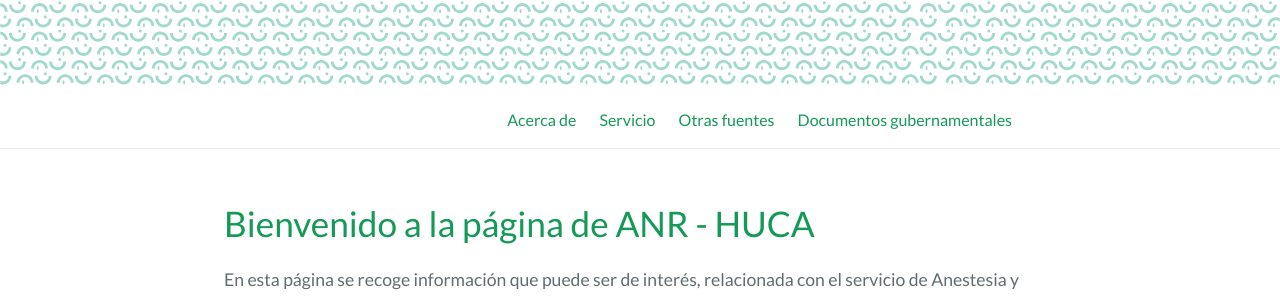
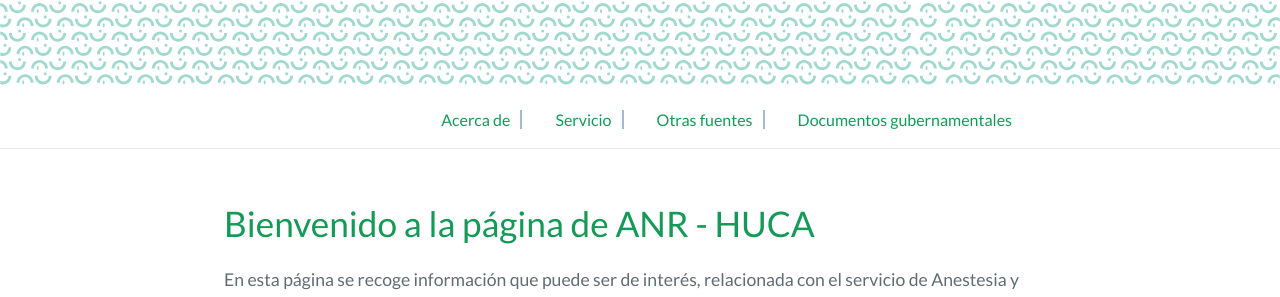
Before and after one commit to anrhuca/anrhuca.github.io, a Jekyll site: the page built from index.md, in a window 1280 px wide. Shown: the part 326-623 px from the top of the page. Built offline with Jekyll 4.4.1, drawn with Linux system fonts in a browser that asks for light colours; our own code applies the rules of GitHub Pages for plain Markdown files.

Commit message:
Pongo barrita entre enlaces del encabezado

```diff
--- a/_sass/blog/_layout.scss
+++ b/_sass/blog/_layout.scss
@@ -44,7 +44,9 @@
 
       // Gaps between nav items, but not on the last one
       &:not(:last-child) {
-        margin-right: 20px;
+        margin-right: 30px;
+        border-right: 2px solid #a2b9ce;
+        padding-right: 10px;
       }
     }
 
```
